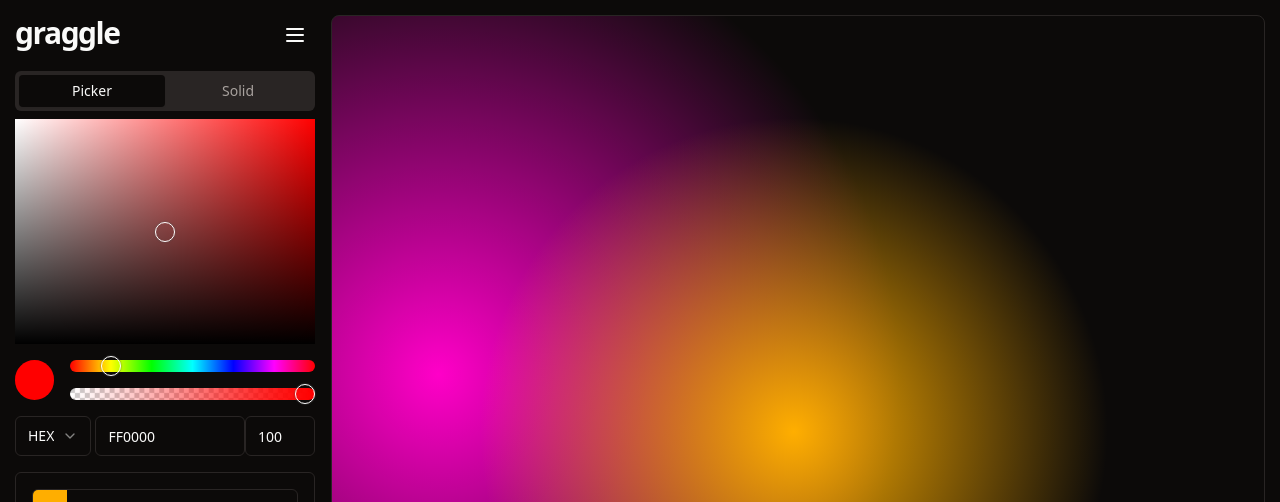
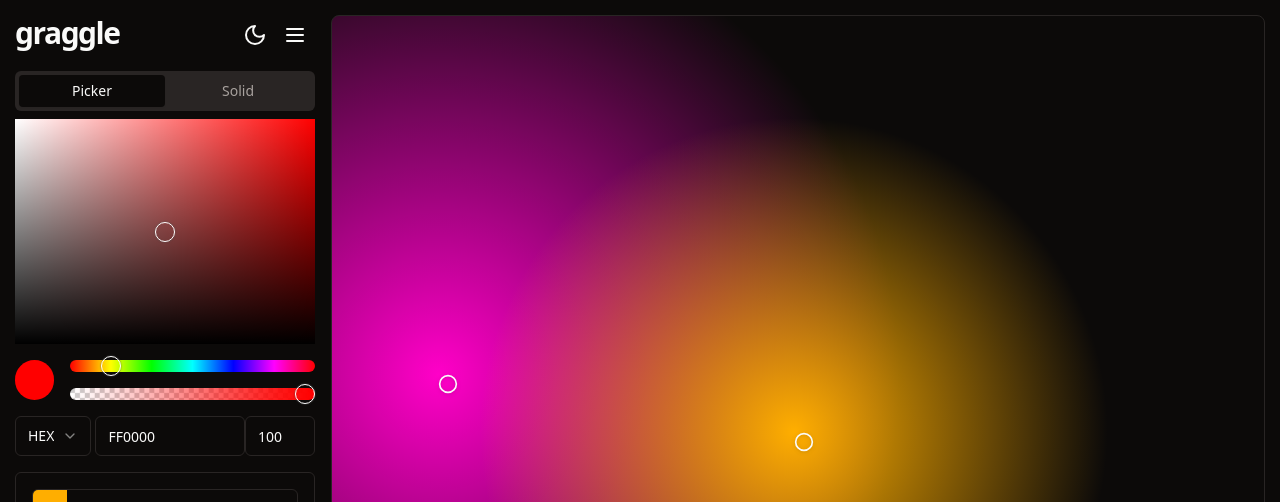
Before and after one commit to enzogdev/graggle-v1, a React (Vite) app: page / in a window 1280 px wide. Shown: the top 502 px of the page. Built offline with nearby package versions, Linux system fonts and the light colour scheme.

Commit message:
add shortcut for theming

```diff
--- a/src/components/Canvas/Pin.tsx
+++ b/src/components/Canvas/Pin.tsx
@@ -18,7 +18,7 @@ export default function Pin(pin: Pin) {
       <ContextMenu>
         <ContextMenuTrigger>
           <Circle
-            className="h-5 w-5  shadow-inner hover:scale-125 transition-transform will-change-transform"
+            className="h-5 w-5  drop-shadow hover:scale-125 transition-transform will-change-transform"
 
             // TODO Fix shadow in svg
           />
--- a/src/components/Header.tsx
+++ b/src/components/Header.tsx
@@ -6,14 +6,25 @@ import {
   SheetTitle,
   SheetTrigger,
 } from "@/components/ui/sheet";
-import { MenuIcon } from "lucide-react";
+import { MenuIcon, MoonIcon, SunIcon } from "lucide-react";
 import { Button } from "./ui/button";
+import { useTheme } from "./theme-provider";
 
 export default function Header() {
+  const { setTheme, theme } = useTheme();
+
   return (
     <header className="w-full flex justify-between min-w-[300px]">
       <span className="text-3xl font-bold tracking-tighter">graggle</span>
-      <div>
+      <div className="flex flex-end">
+        <Button
+          variant="ghost"
+          size="icon"
+          className="p-2"
+          onClick={() => setTheme(theme === "light" ? "dark" : "light")}
+        >
+          {theme === "light" ? <SunIcon /> : <MoonIcon />}
+        </Button>
         <Sheet>
           <SheetTrigger>
             <Button asChild variant="ghost" size="icon" className="p-2">
--- a/src/store/PinStore.ts
+++ b/src/store/PinStore.ts
@@ -38,7 +38,7 @@ export const usePinsStore = create<PinState>((set) => ({
             y: 46.67,
         },
     },],
-    isPinsVisible: false,
+    isPinsVisible: true,
     activePin: null,
     updatePinsVisibility: (isPinsVisible: boolean) => set({ isPinsVisible }),
     createPin: (pin) => set((state) => ({ pinList: [...state.pinList, pin] })),
```
